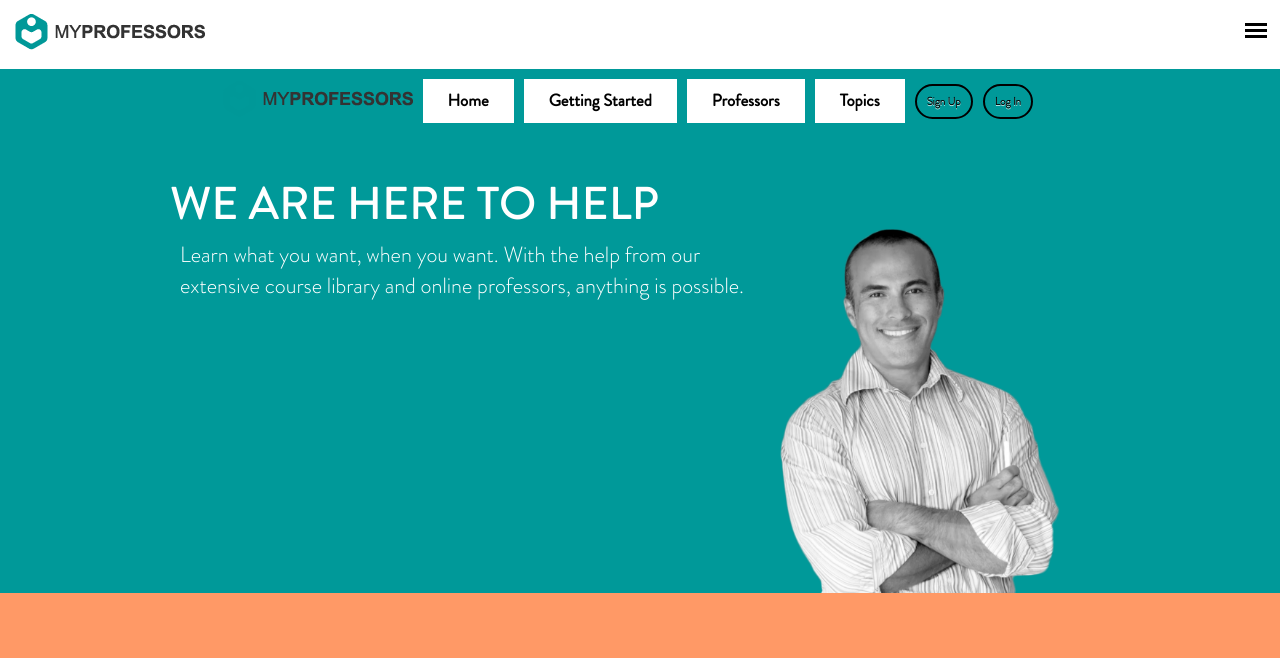
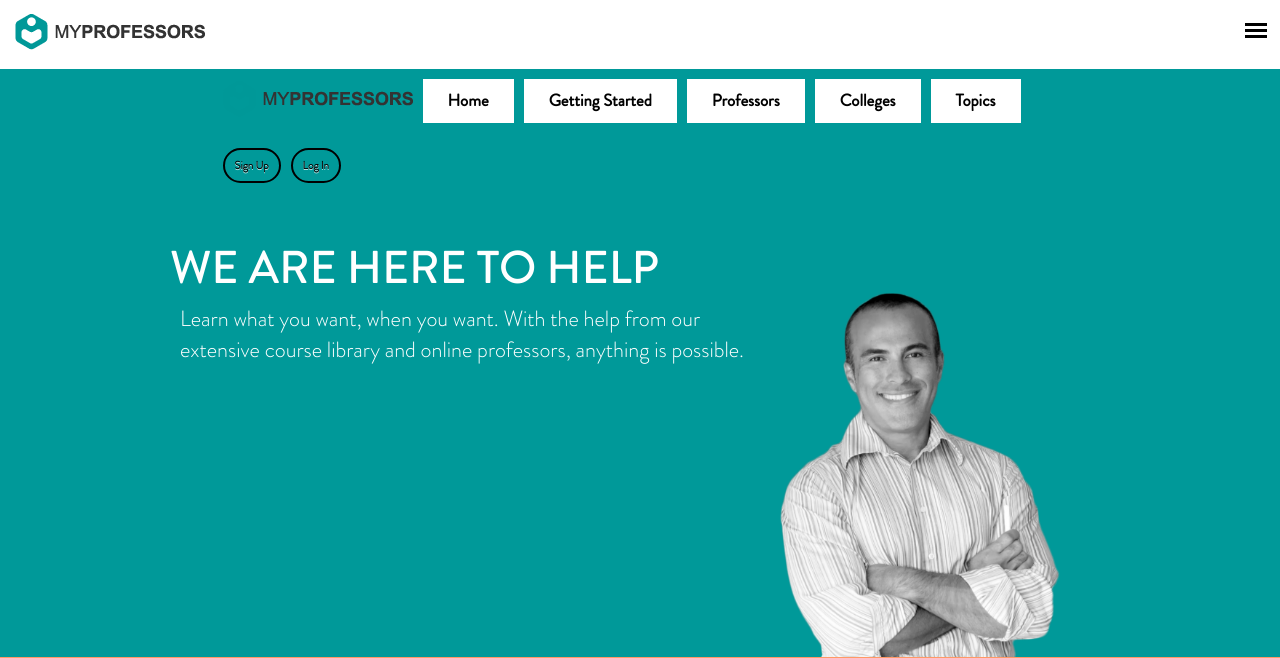
Before and after one commit to BobbyBrights/myprofessorsorg, a PHP site: page /index.php in a window 1280 px wide. Shown: the top 658 px of the page. Run offline with PHP 8.4, Linux system fonts and the light colour scheme; some libraries are stand-ins or nearby versions.

Commit message:
made small adjustments to nav

```diff
--- a/inc/nav-inc.php
+++ b/inc/nav-inc.php
@@ -55,6 +55,7 @@
         <li><a href="index.php">Home</a></li>
         <li><a href="get-started.php">Getting Started</a></li>
         <li><a href="professors.php">Professors</a></li>
+        <li><a href="colleges.php">Colleges</a></li>
         <li><a href="topics.php">Topics</a>
             <ul>
                 <li><a href="#">A</a>
```
